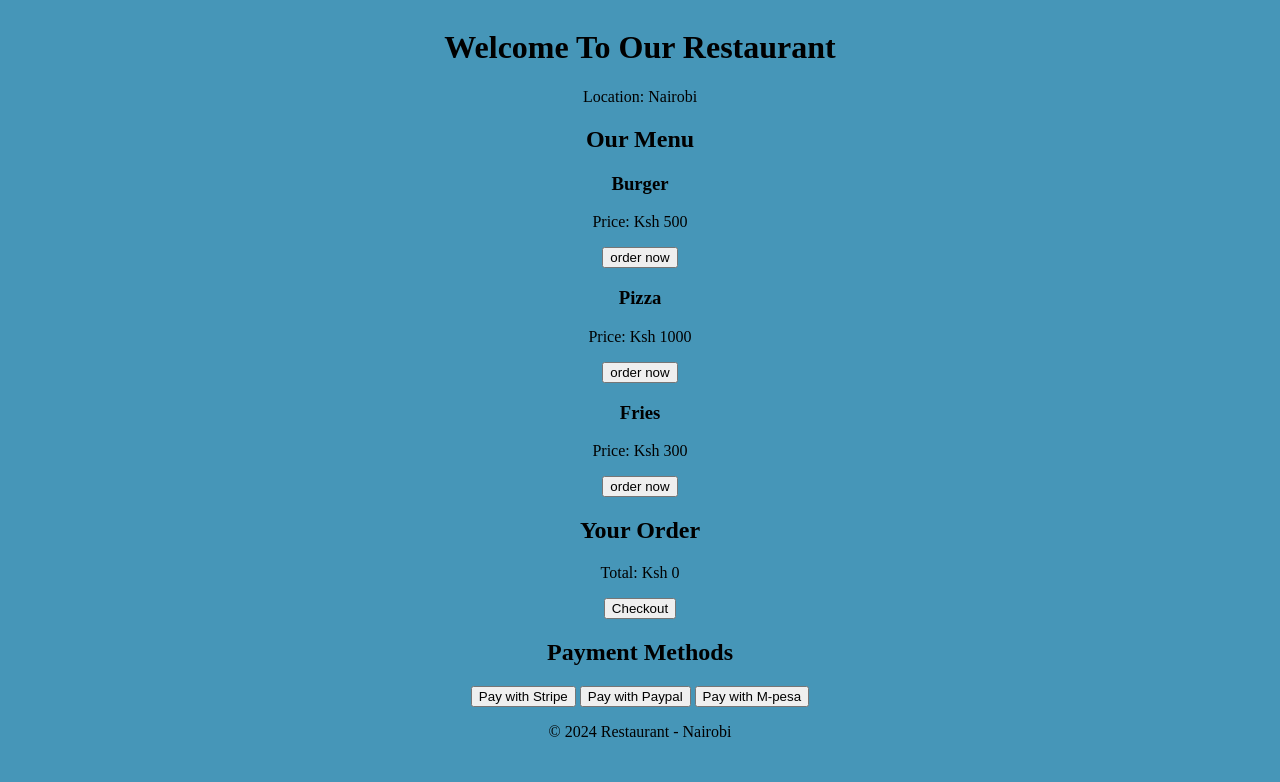
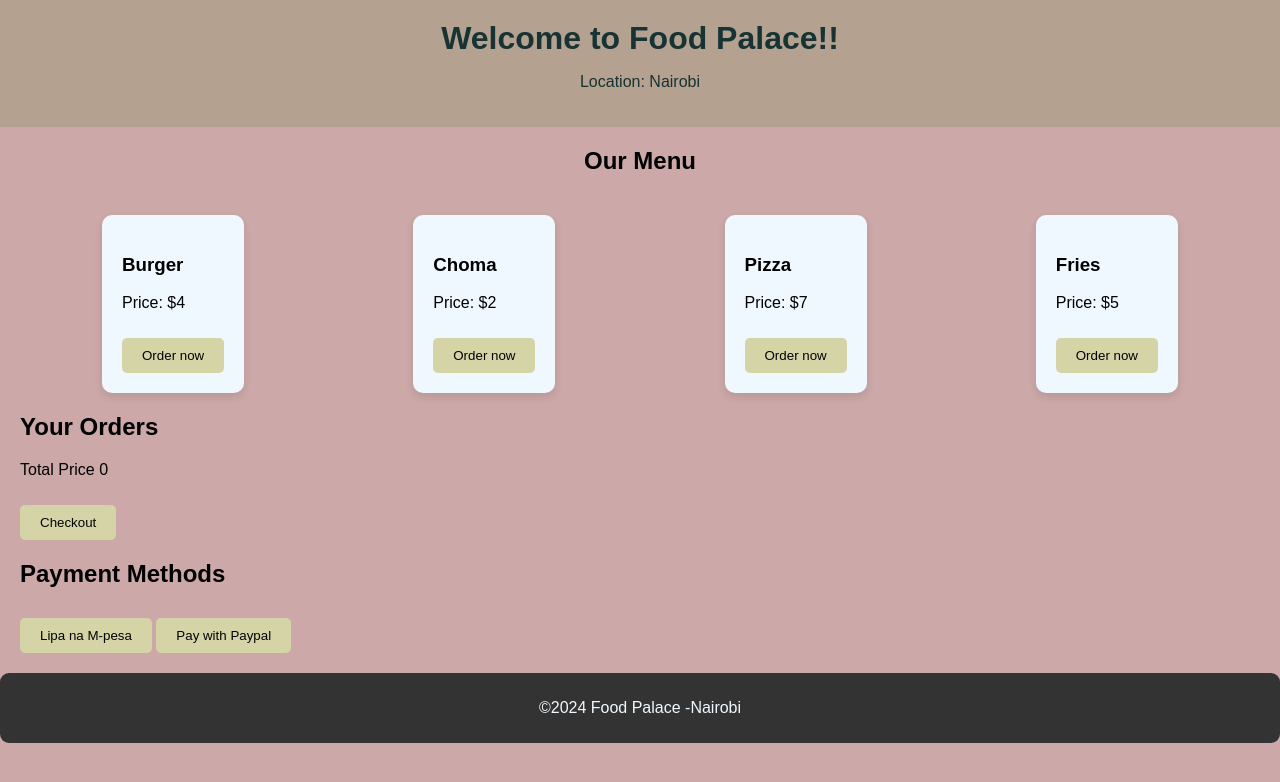
Before and after one commit to Briankosgei/alxalx-low_level_programming, a PHP site: page / in a window 1280 px wide. Shown: the top 782 px of the page. Run offline with PHP 8.4, Linux system fonts and the light colour scheme.

Commit message:
Add files via upload

```diff
--- a/index.html
+++ b/index.html
@@ -3,54 +3,56 @@
 <head>
     <meta charset="UTF-8">
     <meta name="viewport" content="width=device-width, initial-scale=1.0">
-    <title>Restaurant -Food Order</title>
+    <title>Food Palace</title>
     <link rel="stylesheet" href="style.css">
 </head>
 <body>
     <header>
-        <h1>Welcome to Our Restaurant</h1>
+        <h1>Welcome to Food Palace!!</h1>
         <p>Location: Nairobi</p>
     </header>
+
     <section id="menu">
-        <h2>Our Menu</h2>
+        <h2 class="menu-h2">Our Menu</h2>
+        <div class="menu">
             <div class="menu-item">
                 <h3>Burger</h3>
-        <p>Price: ksh 500</p>
-        <button onclick="addToCart('Burger',500)">order now</button>
+                <p>Price: $4</p>
+                <button onclick="addtocart">Order now</button>
+            </div>
+            <div class="menu-item">
+                <h3>Choma</h3>
+                <p>Price: $2</p>
+                <button onclick="addtocart">Order now</button>
             </div>
             <div class="menu-item">
                 <h3>Pizza</h3>
-            <p>Price: ksh 1000</p>
-            <button onclick="addToCart('Pizza',1000)">order now</button>
+                <p>Price: $7</p>
+                <button onclick="addtocart">Order now</button>
             </div>
             <div class="menu-item">
                 <h3>Fries</h3>
-            <p>Price: ksh 300</p>
-            <button onclick="addToCart('Fries',300)">order now</button>
+                <p>Price: $5</p>
+                <button onclick="addtocart">Order now</button>
+            </div>
         </div>
     </section>
+    <section id="cart">
+        <h2>Your Orders</h2>
+        <ul id="cart-items"> <!--Items will be added here--> </ul>
+        <p>Total Price <span id="total-price">0</span></p>
+        <button id="checkout">Checkout</button>
+    </section>
+    <section class="Payment" id="Payment">
+        <h2>Payment Methods</h2>
+        <button id="stripe">Lipa na M-pesa</button>
+        <button id="paypal">Pay with Paypal</button>
+    </section>
+    <footer>
+        <p>&copy;2024 Food Palace -Nairobi</p>
+    </footer>
+    <script src="script.js"></script>
 
-    <section id="cart">
-        <h2>Your Order</h2>
-        <ul id="cart-items">
-            <!-- Items will be added here -->
-        </ul>
-        <p>Total: ksh <span id="total-price">0</span> </p>
-        <button id="Checkout-button">Checkout</button>
-    </section>
-
-    <section id="payment">
-        <h2>Payment Methods</h2>
-        <button id="stripe-button">Pay with Stripe</button>
-        <button id="paypal">Pay with Paypal</button>
-        <button id="M-pesa">Pay with M-pesa</button>
-    </section>
-
-    <footer>
-        <p>&copy; 2024 Restaurant - Nairobi</p>
-    </footer>
-
-    <script src="script.js"></script>
 
 </body>
 </html>
--- a/script.js
+++ b/script.js
@@ -1,52 +1,52 @@
 // Initialize an empty cart and total price
 let cart = [];
-let totalPrice = 0;
+let totalprice = 0 ;
+let cartitems = document.getElementById('cartitems');
 
 // Function to add an item to the cart
-function addToCart(itemName, itemPrice){
-    cart.push({ name: itemName, price: itemPrice});
-    totalPrice += itemPrice;
-    displayCart();
+function addtocart(itemname, itemprice){
+    cart.push({ name: itemname, price: itemprice});
+    totalprice += itemprice; displaycart();
 }
 
-// Fuction to display the cart items
-function displayCart() {
-    const cartItems = document.getElementById('cart-items');
-    const totalPriceElement = document.getElementById('total-price');
-}
+// // Function to display the cart items
+// function displaycart(){
+//     const cartitems = document.getElementById('cart-items');
+//     const totalpriceElement = document.getElementById('total-price');
+// }
 
-// Clear existing cart items
-cartItems.innerHTML = '';
+// // Clear existing cart items
+// cartitems.innerHTML = '';
 
 // Populate the cart list
-cart.forEach((item, index)); {
+cart.forEach((item, index) =>
+{
     const li = document.createElement('li');
-    li.textContent = '${item.name} - ksh ${item.price}';
-    cartItems.appendChild(li);
-}
+    li.textContent = '${item-name} - ${item.price}';
+    cartitems.appendChild(li);
 
-// Update the total price display
-totalPriceElement.textContent =totalPrice;
+});
+
+// Update total price display
+// totalpriceElement.textContent = totalprice;
 
 // Event listener for checkout button
-document.getElementById('checkout-button').addEventListener('click', function (){alert('Proceeding to checkout!')
-    // You can redirect to a checkout page or process the order here
+document.getElementById('checkout').addEventListener('click', function(){
+    alert('Proceeding to checkout!');
+7
+// You can redirect to a checkout page or process the order here
 });
 
-// Event listener for stripe payment button
-document.getElementById('stripe-button').addEventListener('click', function (){
-    alert('Stripe payment not yet intergrated!');
-    // Intergrate Stripe payment gateaway logic here
+//Event listener for M-pesa payment button
+document.getElementById('Stripe-button').addEventListener('click', function(){
+    alert('M-pesa payment not yet intergrated!');
+
+//Intergrate Mpesa payment gateway logic here
 });
 
-// Event listener for paypal payment button
-document.getElementById('paypal-button').addEventListener('click', function (){
+//Event Listener for paypal payment button
+document.getElementById('paypal-button').addEventListener('click', function(){
     alert('Paypal payment not yet intergrated!');
-    // Intergrate M-pesa payment gateaway logic here
+
+// Intergrate paypal payment logic here
 });
-
-// Event listener for M-pesa payment button
-document.getElementById('M-pesa-button').addEventListener('click', function (){
-    alert('M-pesa payment not yet intergrated!');
-    // Intergrate M-pesa payment gateaway logic here
-});
--- a/style.css
+++ b/style.css
@@ -1,41 +1,76 @@
 body{
-    align-content: center;
-    background-color: rgb(70, 150, 184);
+    margin: 0;
+    padding: 0;
+    background-color: #cca8a8;
+    font-family: aerial, sans-serif;
+
+}
+
+header{
+    background-color: #b4a18f;
+    color: rgb(23, 51, 51);
+    padding: 20px;
     text-align: center;
-    text-transform: capitalize;
-    text-overflow: ellipsis;
-    text-overflow: clip;
 
 
 }
 
-.hella{
-    font-size: large;
-    display: block;
+h1{
+    margin: 0;
+
 }
 
-.box {
-    width: 300px;
-    /* padding: 20px; */
-    padding-bottom: 20px;
-    margin: auto;
-    border: 1px solid #ccc;
-    border-radius: 10px;
-    margin-top: 50px;
-    background-color: rgb(58, 151, 194);
+.menu-h2{
+    text-align: center;
 }
 
-.input{
-    border-radius: 4px;
-    background-color: rgb(133, 196, 196);
-    text-decoration-skip: none;
-    font-display: inherit;
+section{
+    margin: 20px;
 }
 
-.out{
-    border-radius: 5px;
+.menu{
+    display: flex;
+    justify-content: space-around;
+    gap: 5px;
 }
 
-.hed{
-    background-color: rgb(29, 165, 165);
+.menu-item{
+    background-color: aliceblue;
+    padding: 20px;
+    border-radius: 10px;
+    box-shadow: 0 4px 8px rgba(0, 0, 0, 0.1);
+    margin-top: 20px;
 }
+
+.payment{
+    text-align: center;
+    margin-top: 20px;
+    background-color: aqua;
+    border: 1px solid black;
+}
+
+button{
+    background-color: rgb(212, 212, 166);
+    color: rgb(3, 3, 7);
+    padding: 10px 20px;
+    border: none;
+    border-radius: 5px;
+    cursor: pointer;
+    margin-top: 10px;
+}
+
+button:hover{
+    background-color: #e68a00;
+    text-align: center;
+}
+
+footer{
+    background-color: #333;
+    color: aliceblue;
+    padding: 10px;
+    text-align: center;
+    margin-top: 20px;
+    border: 1px solid black;
+    border-radius: 9px;
+    border: none;
+}
```
Lines whose indentation alone changed are shown as unchanged.
